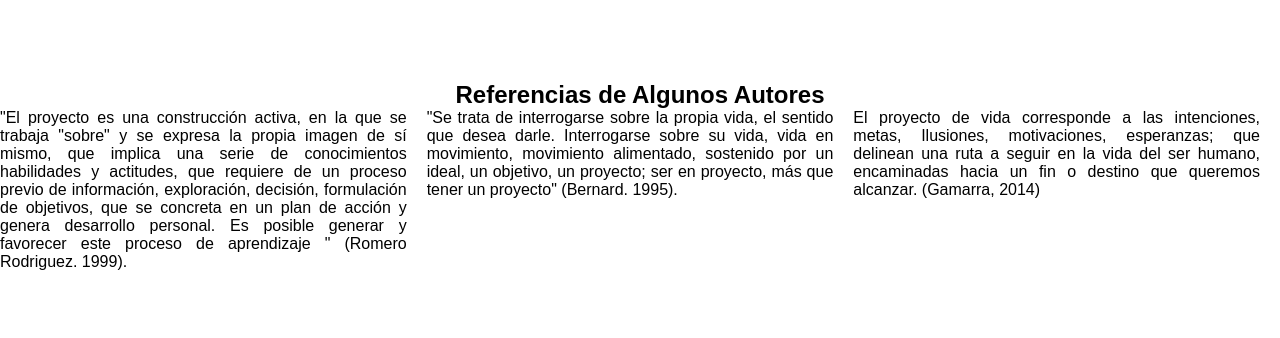
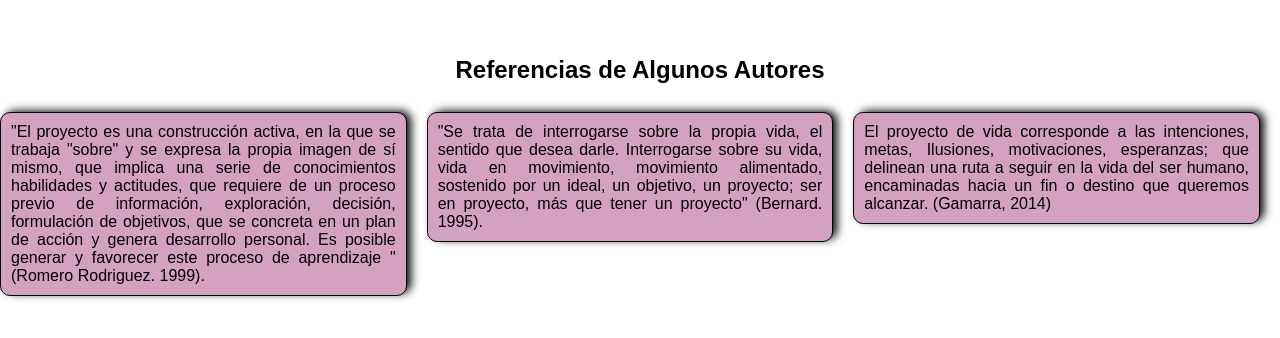
Before and after one commit to IIpapuII/OVA_J, a plain HTML site: page contents/5-Contenidos2.html in a window 1280 px wide. Shown: the part 224-562 px from the top of the page. Drawn offline with Linux system fonts and the light colour scheme.

Commit message:
nuevas clases css

```diff
--- a/contents/5-Contenidos2.html
+++ b/contents/5-Contenidos2.html
@@ -2,10 +2,10 @@
 
 <div class="container">
   <div class="completo">
-    <h2 class="textCenter">Referencias de Algunos Autores <br></h2>
+    <h2 class="textCenter">Referencias de Algunos Autores <br><br></h2>
   </div>
   <div class="tercio">
-    <p class=" just separador">
+    <p class=" just separador tarjeta">
       "El proyecto es una construcción activa, en la que se trabaja "sobre" y se
       expresa la propia imagen de sí mismo, que implica una serie de
       conocimientos habilidades y actitudes, que requiere de un proceso previo
@@ -16,7 +16,7 @@
     </p>
   </div>
   <div class="tercio">
-    <p class="just separador">
+    <p class="just separador tarjeta">
       "Se trata de interrogarse sobre la propia vida, el sentido que desea
       darle. Interrogarse sobre su vida, vida en movimiento, movimiento
       alimentado, sostenido por un ideal, un objetivo, un proyecto; ser en
@@ -24,7 +24,7 @@
     </p>
   </div>
   <div class="tercio just">
-    <p class="just separador ">
+    <p class="just separador tarjeta">
       El proyecto de vida corresponde a las intenciones, metas, Ilusiones,
       motivaciones, esperanzas; que delinean una ruta a seguir en la vida del
       ser humano, encaminadas hacia un fin o destino que queremos alcanzar.
--- a/css/main.css
+++ b/css/main.css
@@ -505,3 +505,10 @@ pre span{
 .separador{
 	margin-right: 20px;
 }
+.tarjeta{
+	padding: 10px;
+    border-radius: 10px;
+    border: 1px solid;
+    background-color: #D4A2C1;
+    box-shadow: 5px -2px 10px -1px black;
+}
```
